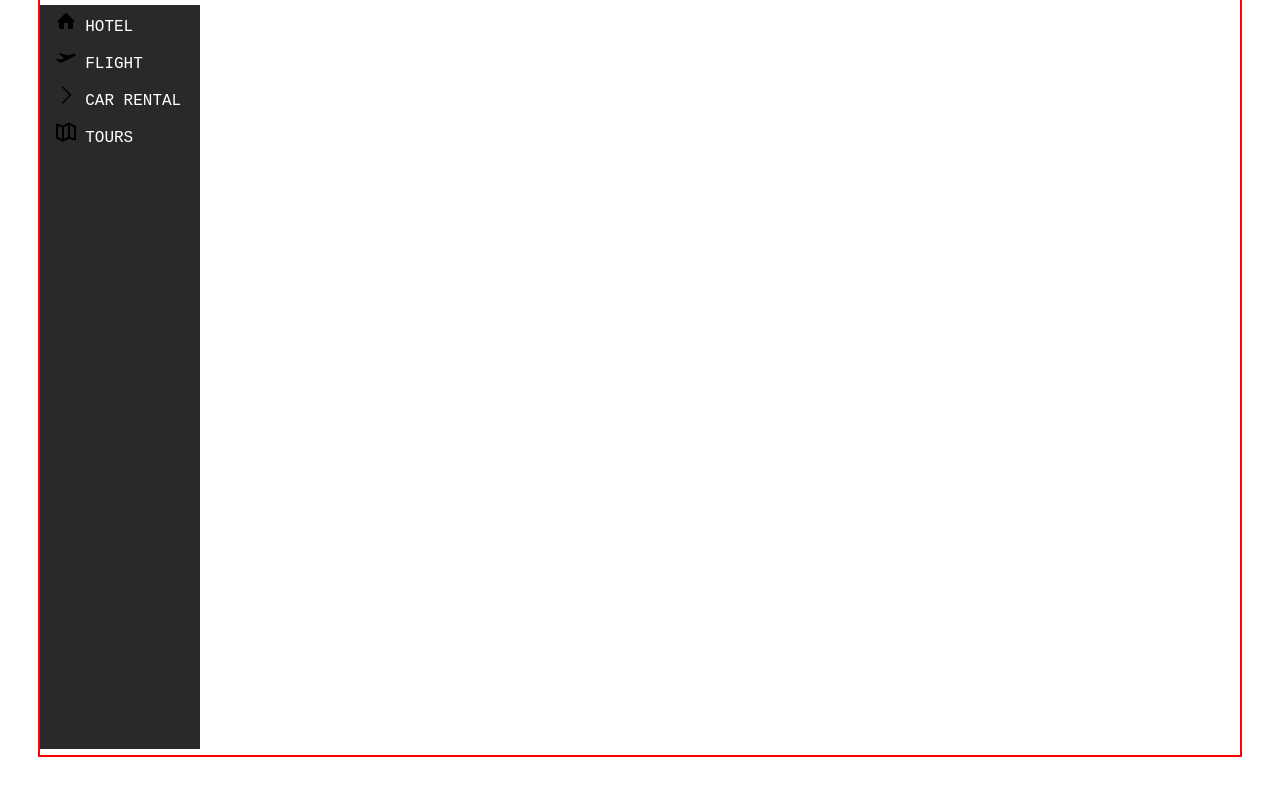
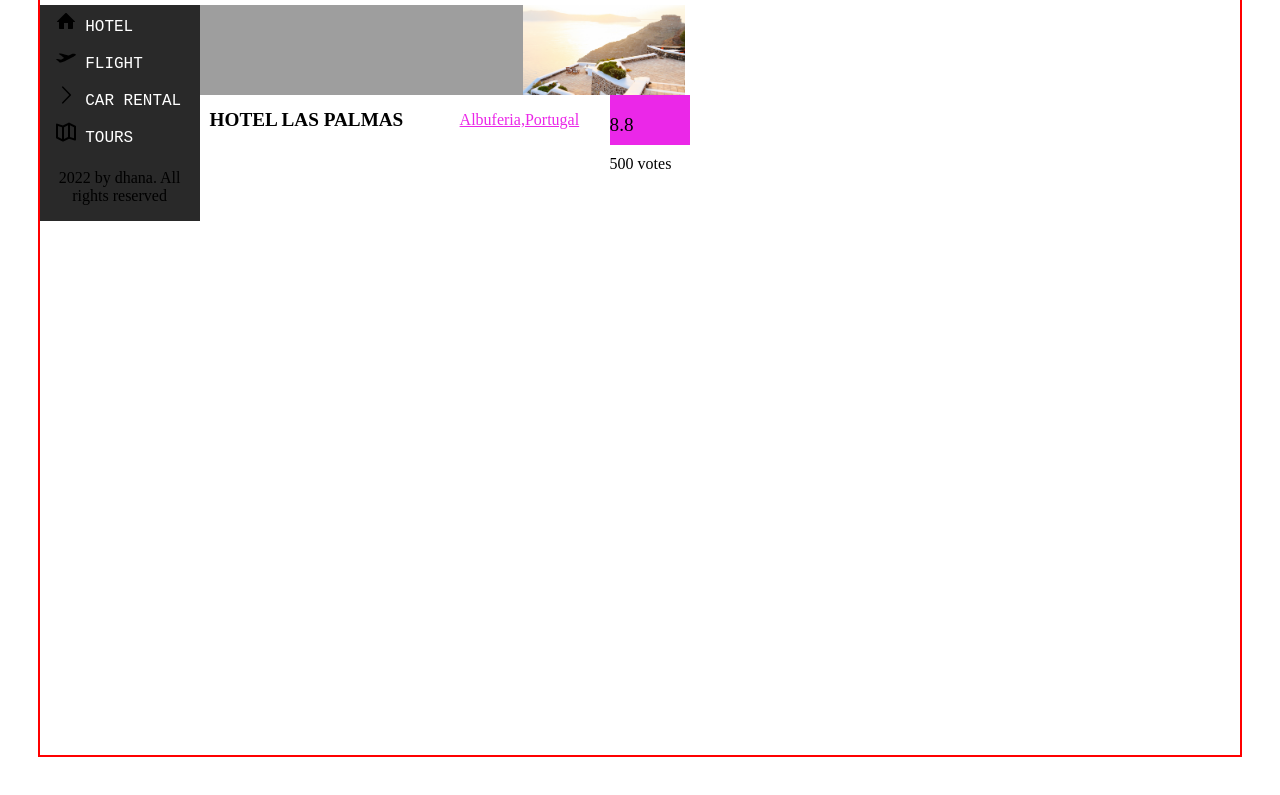
Before and after one commit to dmuthuraaj/hotel-service, a plain HTML site: page index.html in a window 1280 px wide. Shown: the part 97-892 px from the top of the page. Drawn offline with Linux system fonts and the light colour scheme; grey boxes are pictures that could not be loaded.

Commit message:
hotel-title added

```diff
--- a/index.html
+++ b/index.html
@@ -15,25 +15,71 @@
           <img src="./img/logo.png" alt="header-logo" class="logo" />
         </div>
         <div class="header-search">
-          <input
-            type="search"
-            class="search-bar"
-            placeholder="search hotels"
-          />
+          <input type="search" class="search-bar" placeholder="search hotels" />
         </div>
         <div class="header-navigation">
-          <a href="#"><img src="./img/SVG/chat.svg" class="header-nav-chat" /></a>
-          <a href="#"><img src="./img/SVG/bookmark.svg" class="header-nav-book" /></a>
-          <a href="#"><img src="./img/abhishek.jpeg" class="header-profile-pic" />Dhana</a>
+          <a href="#"
+            ><img src="./img/SVG/chat.svg" class="header-nav-chat"
+          /></a>
+          <a href="#"
+            ><img src="./img/SVG/bookmark.svg" class="header-nav-book"
+          /></a>
+          <a href="#"
+            ><img
+              src="./img/abhishek.jpeg"
+              class="header-profile-pic"
+            />Dhana</a
+          >
         </div>
       </div>
-      <div class="sidebar-nav">
-        <a href="#"><img src="./img/SVG/home.svg" alt="hotel_icon"> HOTEL</a>
-        <a href="#"><img src="./img/SVG/aircraft-take-off.svg" alt="flight_icon"> FLIGHT</a>
-        <a href="#"><img src="./img/SVG/chevron-thin-right.svg" alt="car_icon"> CAR RENTAL</a>
-        <a href="#"><img src="./img/SVG/map.svg" alt="map_icon"> TOURS</a>
+      <div class="hotel">
+        <div class="sidebar-nav">
+          <div class="sidebar-top">
+            <a href="#"
+              ><img src="./img/SVG/home.svg" alt="hotel_icon" /> HOTEL</a
+            >
+            <a href="#"
+              ><img src="./img/SVG/aircraft-take-off.svg" alt="flight_icon" />
+              FLIGHT</a
+            >
+            <a href="#"
+              ><img src="./img/SVG/chevron-thin-right.svg" alt="car_icon" /> CAR
+              RENTAL</a
+            >
+            <a href="#"><img src="./img/SVG/map.svg" alt="map_icon" /> TOURS</a>
+          </div>
+          <div class="sidebar-bottom">
+            <p class="sidebar-rights">2022 by dhana. All rights reserved</p>
+          </div>
+        </div>
+        <div class="body-content"></div>
+        <div class="hotel-section">
+          <div class="hotel-images">
+            <img src="./img/hotel-1.jpg" alt="hotel1" />
+            <img src="./img/hotel-2.jpg" alt="hotel2" />
+            <img src="./img/hotel-3.jpg" alt="hotel3" />
+          </div>
+          <div class="hotel-title">
+            <div class="hotel-heading">
+            <h1 class="hotel-heading-title">HOTEL LAS PALMAS</h1>
+          </div>
+          <div class="hotel-heading-link">
+            <a href="#" id="heading-link">Albuferia,Portugal</a>
+          </div>
+          <div class="hotel-heading-rating">
+            <!-- <div class="hotel-heading-rating-no"> -->
+            <p class="rating">8.8</p>
+          <!-- </div> -->
+          <!-- <div class="hotel-heading-rating-votes"> -->
+            <p>500 votes</p>
+          <!-- </div> -->
+          </div>
+          </div>
+          <div class="hotel-decription"></div>
+          <div class="hotel-review"></div>
+          <div class="hotel-availablity"></div>
+        </div>
       </div>
-      <div class="bod-content"></div>
     </div>
   </body>
 </html>
--- a/style/style.css
+++ b/style/style.css
@@ -1,4 +1,4 @@
-.whole-container{
+.whole-container {
     border: 2px solid red;
     height: 100vh;
     width: 100%;
@@ -37,18 +37,21 @@
     border-radius: 50%;
 }
 
-.header-navigation a{
+.header-navigation>a {
     text-decoration: none;
     padding: 0 4px;
 }
 
-.sidebar-nav{
-    height: 93%;
+.sidebar-nav {
+    height: 100%;
     background-color: rgba(0, 0, 0, 0.838);
     width: 160px;
+    display: flex;
+    flex-direction: column;
+    justify-content: space-between;
 }
 
-.sidebar-nav a{
+.sidebar-top>a {
     padding: 6px 8px 6px 16px;
     text-decoration: none;
     font-size: 16px;
@@ -56,3 +59,65 @@
     color: white;
     font-family: monospace;
 }
+
+.sidebar-top>a:hover {
+    background-color: rgba(247, 7, 211, 0.805);
+}
+
+.sidebar-bottom {
+    text-align: center;
+}
+
+.hotel{
+display: flex;
+}
+
+.hotel-images{
+    display: flex;
+    flex-direction: row;
+    align-items: stretch;
+}
+
+.hotel-images>img{
+    height: 90px;
+    width: 33%;
+}
+
+.hotel-title{
+    display: flex;
+    flex-direction: row;
+    /* justify-content: space-between; */
+    /* background-color: aqua; */
+    height: 50px;
+    align-items: center;
+}
+
+.hotel-title h1{
+    font-size: larger;
+}
+
+.hotel-heading{
+width:250px;
+margin-left: 10px;
+/* background-color: brown; */
+}
+
+.hotel-heading-link{
+    width:150px;
+    /* background-color: yellow; */
+}
+
+#heading-link{
+    color: rgb(235, 39, 232);
+}
+
+.hotel-heading-rating{
+    /* justify-self: flex-end; */
+    background-color:rgb(235, 39, 232);
+    width: 80px;
+    height: 50px;
+}
+
+.rating{
+    font-size: larger;
+}
```
